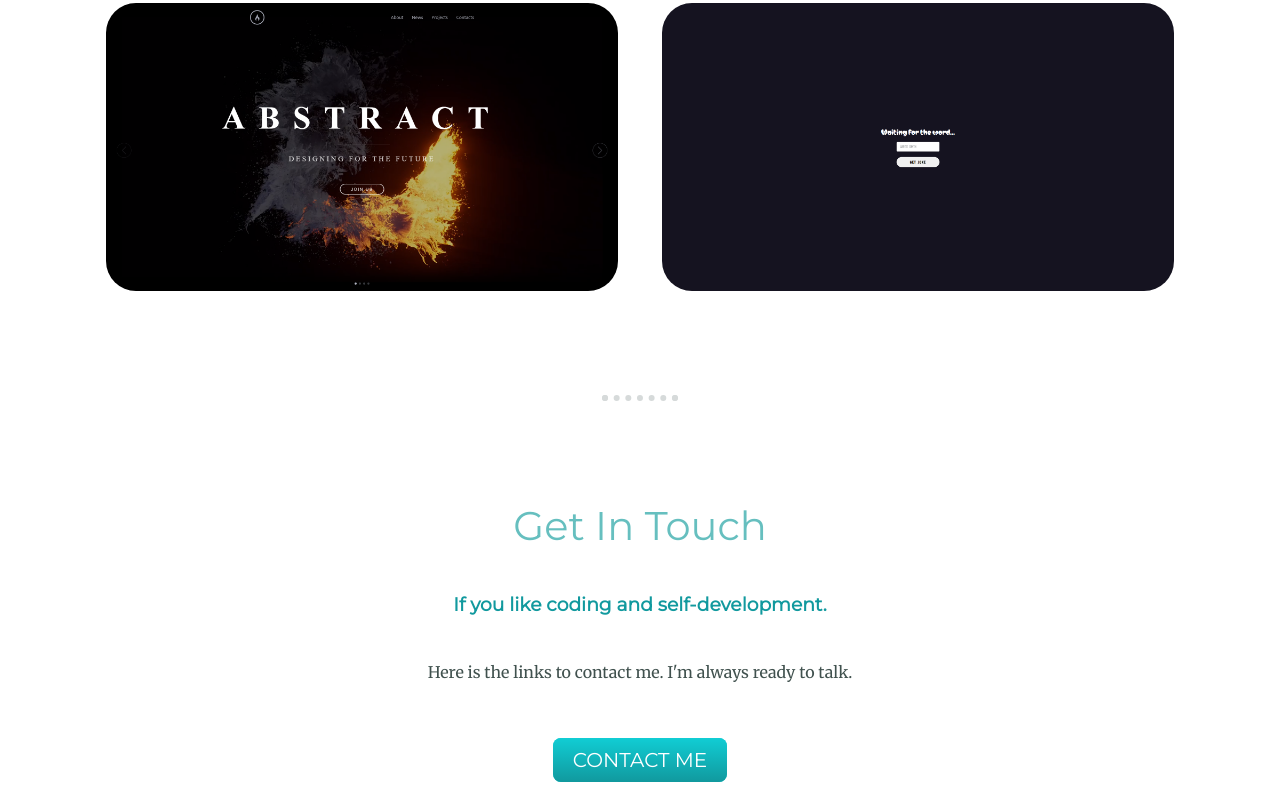
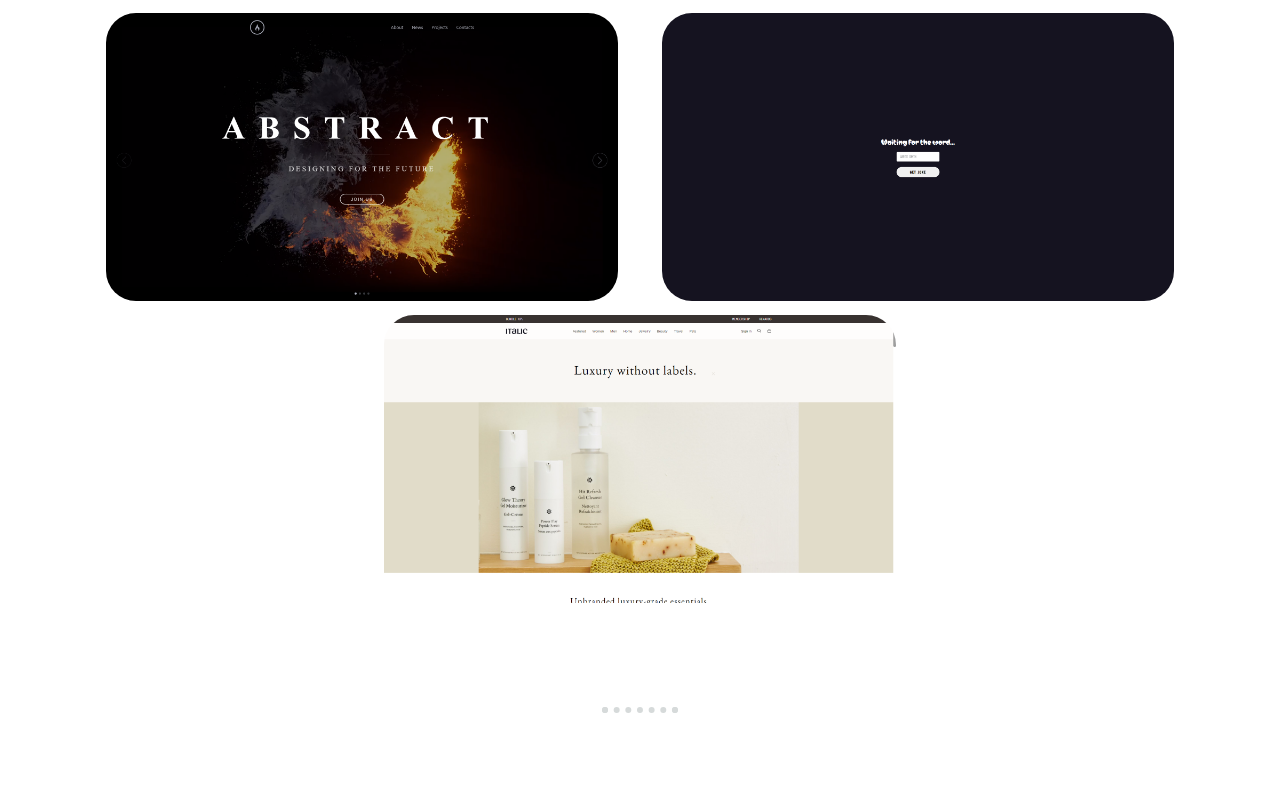
Before and after one commit to XAITYH/My_SIte, a plain HTML site: page index.html in a window 1280 px wide. Shown: the part 2494-3298 px from the top of the page. Drawn offline with Linux system fonts and the light colour scheme.

Commit message:
new example - italic

```diff
--- a/css/styles.css
+++ b/css/styles.css
@@ -153,6 +153,7 @@ p {
   width: 40%;
   border: none;
   border-radius: 30px;
+  margin-top: 10px;
 }
 
 .contact-message {
--- a/index.html
+++ b/index.html
@@ -75,6 +75,13 @@
                 class="exampleWork"
               />
             </a>
+            <a href="https://github.com/XAITYH/italic-shop_practice" class="exampleWorkLink">
+              <img
+                src="images/italic.png"
+                alt="site-example-italic"
+                class="exampleWork"
+              />
+            </a>
           </div>
         </div>
       </div>
```
Also changed, not shown: images/italic.png (added).
